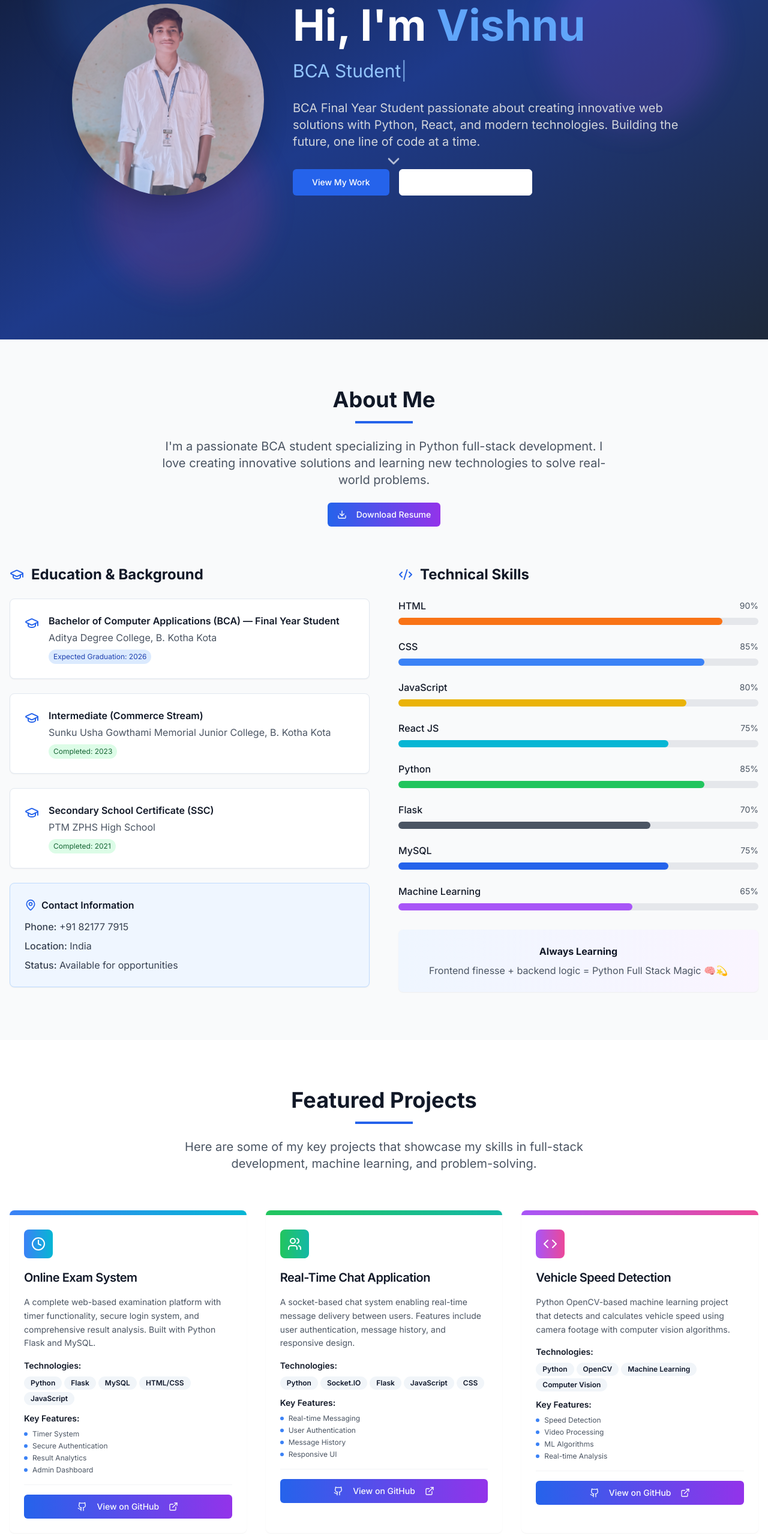
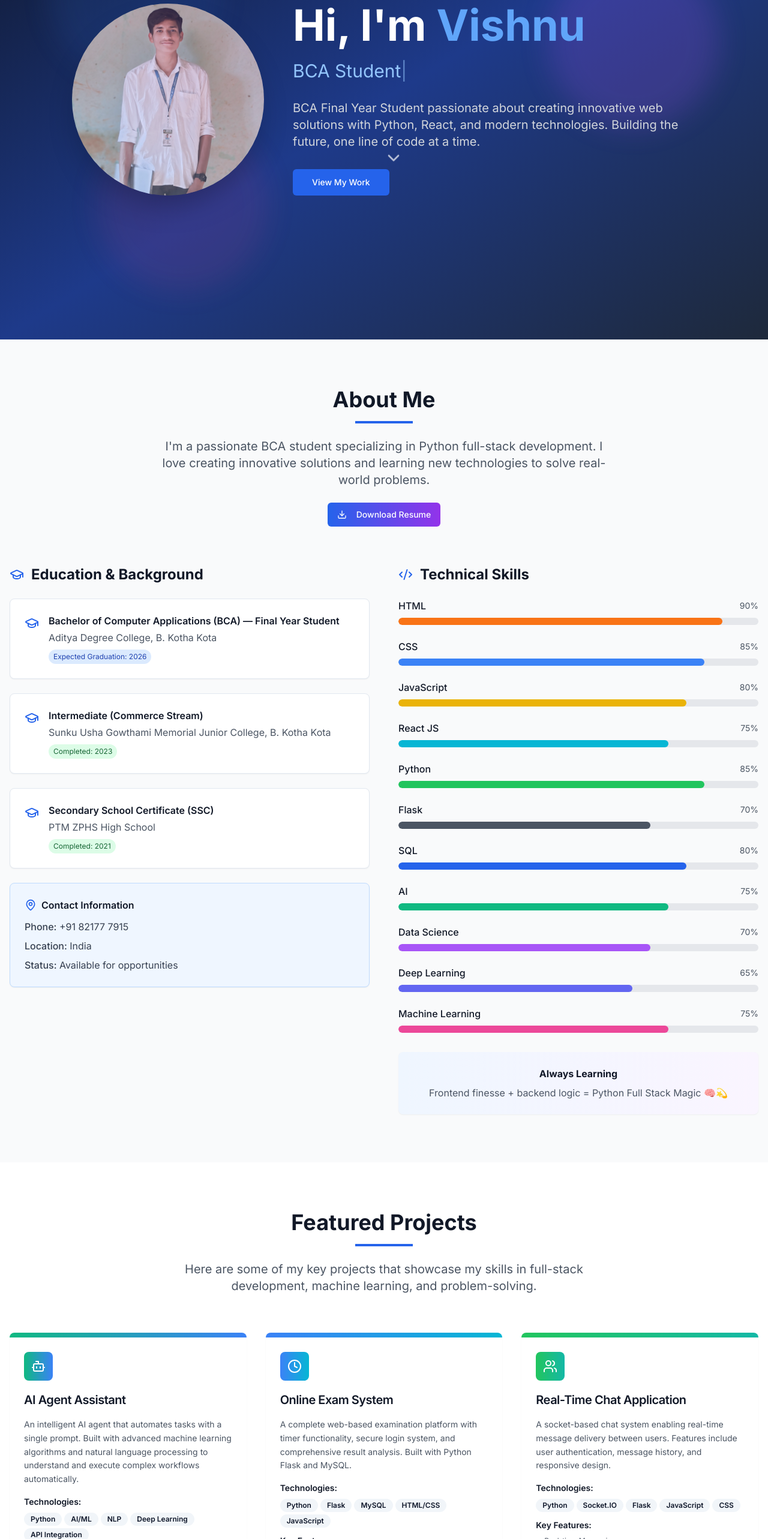
Before and after one commit to Gaddamadithya/Adithya-portfolio, a React (Vite) app: page / in a window 1280 px wide. Shown: the part 234-2800 px from the top of the page at 60% size. Built offline with nearby package versions, Linux system fonts and the light colour scheme.

Commit message:
Update "View My Work" section
Removed "Download Resume" label. Added a new project about an AI agent that works automatically with a single prompt. Updated skills to include AI, SQL, Data Science, and DL, ensuring all elements are animated.

```diff
--- a/src/components/About.tsx
+++ b/src/components/About.tsx
@@ -33,8 +33,11 @@ const About = () => {
     { name: "React JS", level: 75, color: "bg-cyan-500" },
     { name: "Python", level: 85, color: "bg-green-500" },
     { name: "Flask", level: 70, color: "bg-gray-600" },
-    { name: "MySQL", level: 75, color: "bg-blue-600" },
-    { name: "Machine Learning", level: 65, color: "bg-purple-500" }
+    { name: "SQL", level: 80, color: "bg-blue-600" },
+    { name: "AI", level: 75, color: "bg-emerald-500" },
+    { name: "Data Science", level: 70, color: "bg-purple-500" },
+    { name: "Deep Learning", level: 65, color: "bg-indigo-500" },
+    { name: "Machine Learning", level: 75, color: "bg-pink-500" }
   ];
 
   return (
@@ -119,17 +122,20 @@ const About = () => {
               <Code2 className="mr-3 text-blue-600" />
               Technical Skills
             </h3>
-            <div className="space-y-6">
+                 <div className="space-y-6">
               {skills.map((skill, index) => (
-                <div key={index} className="space-y-2">
+                <div key={index} className="space-y-2 animate-fade-in" style={{animationDelay: `${index * 0.1}s`}}>
                   <div className="flex justify-between items-center">
                     <span className="font-medium text-gray-900">{skill.name}</span>
                     <span className="text-sm text-gray-600">{skill.level}%</span>
                   </div>
-                  <div className="w-full bg-gray-200 rounded-full h-3">
+                  <div className="w-full bg-gray-200 rounded-full h-3 overflow-hidden">
                     <div
-                      className={`h-3 rounded-full ${skill.color} transition-all duration-1000 ease-out`}
-                      style={{ width: `${skill.level}%` }}
+                      className={`h-3 rounded-full ${skill.color} transition-all duration-1000 ease-out animate-slide-in-right hover-scale`}
+                      style={{
+                        width: `${skill.level}%`,
+                        animationDelay: `${index * 0.2}s`
+                      }}
                     ></div>
                   </div>
                 </div>
--- a/src/components/Hero.tsx
+++ b/src/components/Hero.tsx
@@ -69,21 +69,13 @@ const Hero = () => {
               BCA Final Year Student passionate about creating innovative web solutions
               with Python, React, and modern technologies. Building the future, one line of code at a time.
             </p>
-            <div className="flex flex-col sm:flex-row gap-4 justify-center lg:justify-start">
+            <div className="flex justify-center lg:justify-start">
               <Button
                 onClick={() => scrollToSection('projects')}
                 size="lg"
-                className="bg-blue-600 hover:bg-blue-700 text-white px-8 py-3"
+                className="bg-blue-600 hover:bg-blue-700 text-white px-8 py-3 animate-scale-in hover-scale"
               >
                 View My Work
-              </Button>
-              <Button
-                variant="outline"
-                size="lg"
-                className="border-white text-white hover:bg-white hover:text-gray-900 px-8 py-3"
-              >
-                <Download className="mr-2" size={20} />
-                Download Resume
               </Button>
             </div>
           </div>
--- a/src/components/Projects.tsx
+++ b/src/components/Projects.tsx
@@ -1,12 +1,21 @@
 
 import React from 'react';
-import { ExternalLink, Github, Clock, Users, Database, Code } from 'lucide-react';
+import { ExternalLink, Github, Clock, Users, Database, Code, Bot, Zap } from 'lucide-react';
 import { Card, CardContent, CardHeader, CardTitle } from '@/components/ui/card';
 import { Button } from '@/components/ui/button';
 import { Badge } from '@/components/ui/badge';
 
 const Projects = () => {
   const projects = [
+    {
+      title: "AI Agent Assistant",
+      description: "An intelligent AI agent that automates tasks with a single prompt. Built with advanced machine learning algorithms and natural language processing to understand and execute complex workflows automatically.",
+      technologies: ["Python", "AI/ML", "NLP", "Deep Learning", "API Integration"],
+      features: ["Single Prompt Automation", "Natural Language Processing", "Task Automation", "Intelligent Responses"],
+      github: "https://github.com/vishnu915/ai-agent-assistant",
+      icon: <Bot className="w-6 h-6" />,
+      color: "from-emerald-500 to-blue-500"
+    },
     {
       title: "Online Exam System",
       description: "A complete web-based examination platform with timer functionality, secure login system, and comprehensive result analysis. Built with Python Flask and MySQL.",
@@ -79,7 +88,8 @@ const Projects = () => {
           {projects.map((project, index) => (
             <Card
               key={index}
-              className="group hover:shadow-2xl transition-all duration-300 hover:-translate-y-2 border-0 overflow-hidden"
+              className="group hover:shadow-2xl transition-all duration-300 hover:-translate-y-2 border-0 overflow-hidden animate-scale-in hover-scale"
+              style={{animationDelay: `${index * 0.1}s`}}
             >
               <div className={`h-2 bg-gradient-to-r ${project.color}`}></div>
 
```
